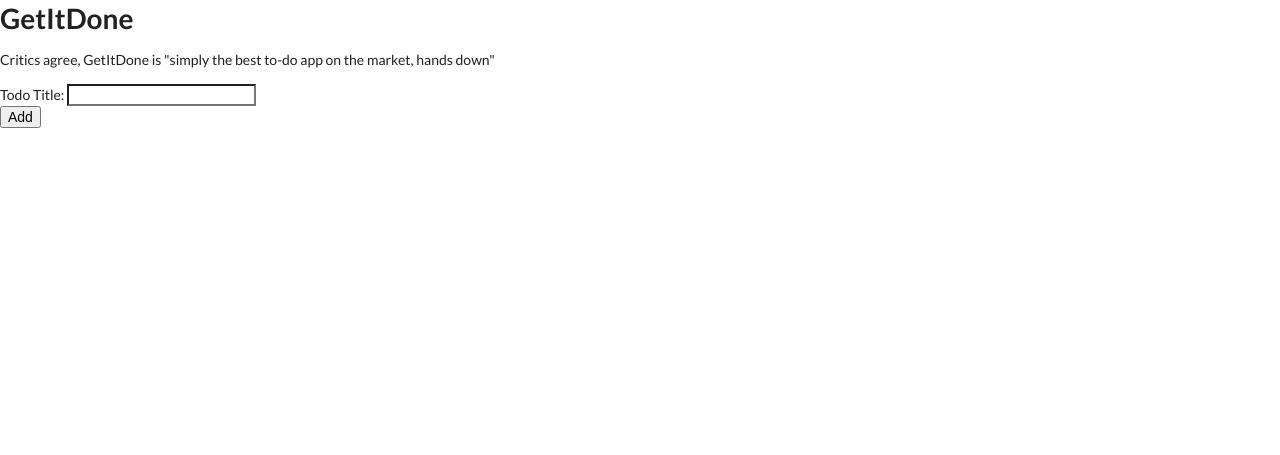
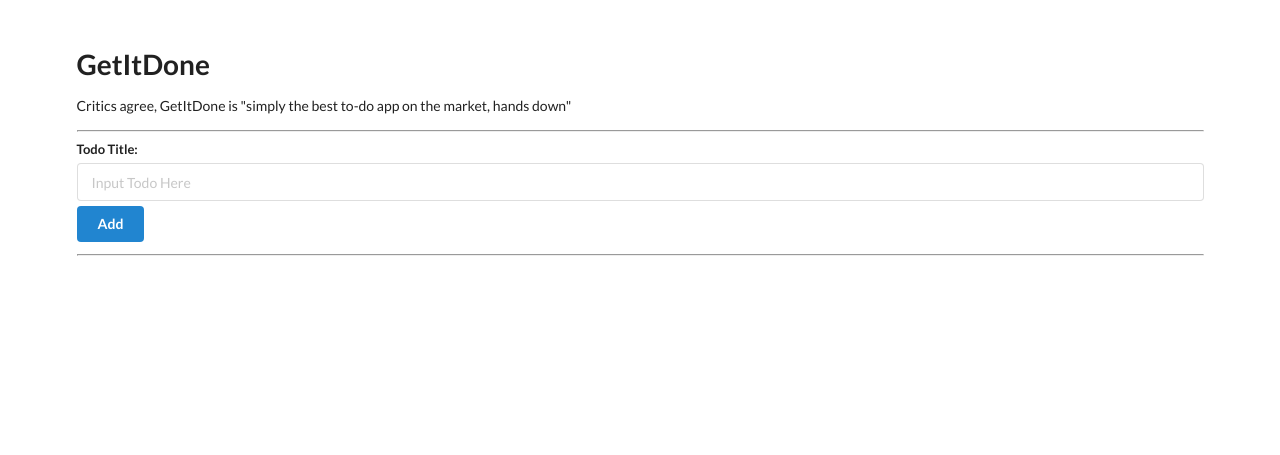
Before and after one commit to JuliusStein/todo-flask, a Flask app: page / in a window 1280 px wide. Shown: the top 455 px of the page. Before the commit the page ends 128 px from the top, so only its background shows below. Run offline with Flask 2, Linux system fonts and the light colour scheme; data that the repository does not hold is empty; parts of the project's set-up code (start-up, migrations or seed data) failed here and were passed over.

Commit message:
working model

```diff
--- a/app.py
+++ b/app.py
@@ -6,6 +6,7 @@ from flask_sqlalchemy import SQLAlchemy
 app = Flask(__name__)
 app.config['SQLALCHEMY_DATABASE_URI'] = 'sqlite:///db.sqlite'
 app.config['SQLALCHEMY_TRACK_MODIFICATIONS'] = False
+app.app_context().push()
 db = SQLAlchemy(app)
 
 # This is the model for the database table that will be created by SQLAlchemy
@@ -22,6 +23,30 @@ def home():
     todo_list = Todo.query.all()
     return render_template("base.html", todo_list=todo_list)
 
+# This route is for adding new items to the todo list
+@app.route("/add", methods=["POST"])
+def add():
+    title = request.form.get("title")
+    new_todo = Todo(title=title, complete=False)
+    db.session.add(new_todo)
+    db.session.commit()
+    return redirect(url_for('home'))
+
+# This route is for toggling the complete variable
+@app.route("/update/<int:todo_id>")
+def update(todo_id):
+    todo = Todo.query.filter_by(id=todo_id).first()
+    todo.complete = not todo.complete
+    db.session.commit()
+    return redirect(url_for("home"))
+
+# This route is for deleting items from the todo list
+@app.route("/delete/<int:todo_id>")
+def delete(todo_id):
+    todo = Todo.query.filter_by(id=todo_id).first()
+    db.session.delete(todo)
+    db.session.commit()
+    return redirect(url_for('home'))
 
 @app.route("/about")
 def about():
@@ -32,9 +57,9 @@ if __name__ == "__main__":
     db.create_all()
 
     #- Demo - Adding a todo
-    new_todo = Todo(text="This is a new todo", complete=False)
-    db.session.add(new_todo)
-    db.session.commit()
+    # new_todo = Todo(title="This is a new todo", complete=False)
+    # db.session.add(new_todo)
+    # db.session.commit()
 
     # This line starts the development server with the run() method.
     # The debug parameter is set to True, which will activate the debugger and reloader.
--- a/templates/base.html
+++ b/templates/base.html
@@ -9,24 +9,34 @@
     <script src="https://cdn.jsdelivr.net/npm/semantic-ui@2.4.2/dist/semantic.min.js"></script>
 </head>
 <body>
-    <h1>GetItDone</h1>
-    <p>Critics agree, GetItDone is "simply the best to-do app on the market, hands down"</p>
-    <form action="">
-        <label for="title">Todo Title:</label>
-        <input type="text" name="todo" /><br>
-        <input type="submit" value="Add"/>
-    </form>
-
-    <!-- Show all todos-->
-    <ul>
+    <!-- This is where the content will be rendered -->
+    <div style="margin-top: 50px" class="ui container">
+        <!-- This is the title and header-->
+        <h1 class = "ui center aliged header">GetItDone</h1>
+        <p class = "ui center aliged">Critics agree, GetItDone is "simply the best to-do app on the market, hands down"</p>
+        <hr>
+        <!-- This is the new todo form -->
+        <form class ="ui form" action="/add" method="post">
+            <div class="field">
+                <label for="title" style="margin-top: 5px">Todo Title:</label>
+                <input type="text" style="margin-bottom: 5px" name="title" placeholder="Input Todo Here"/><br>
+                <button class="ui blue button" style="margin-bottom: 5px" type="submit"> Add </button>
+            </div>
+        </form>
+        <hr>
+        <!-- Block with all todos-->
         {% for todo in todo_list %}
-            <li>{{ todo.id }} | {{ todo.title }}</li>
-            {% if todo.completed %}
-                <span>Completed</span>
+        <div class="ui segment">
+            <p class="ui big header">{{ todo.id }} | {{ todo.title }}</p>
+            {% if todo.complete == False %}
+                <span class="ui gray label">Not Completed</span>
             {% else %}
-                <span>Not Completed</span>
+                <span class="ui green label">Completed</span>
             {% endif %}
-        {% endfor %}
+            <a class="ui blue button" href="/update/{{ todo.id }}"> Update </a>
+            <a class="ui red button" href="/delete/{{ todo.id }}"> Delete </a>
+        </div>
+    </div>
+    {% endfor %}
 </body>
-
 </html>
```
Also changed, not shown: README.md.
